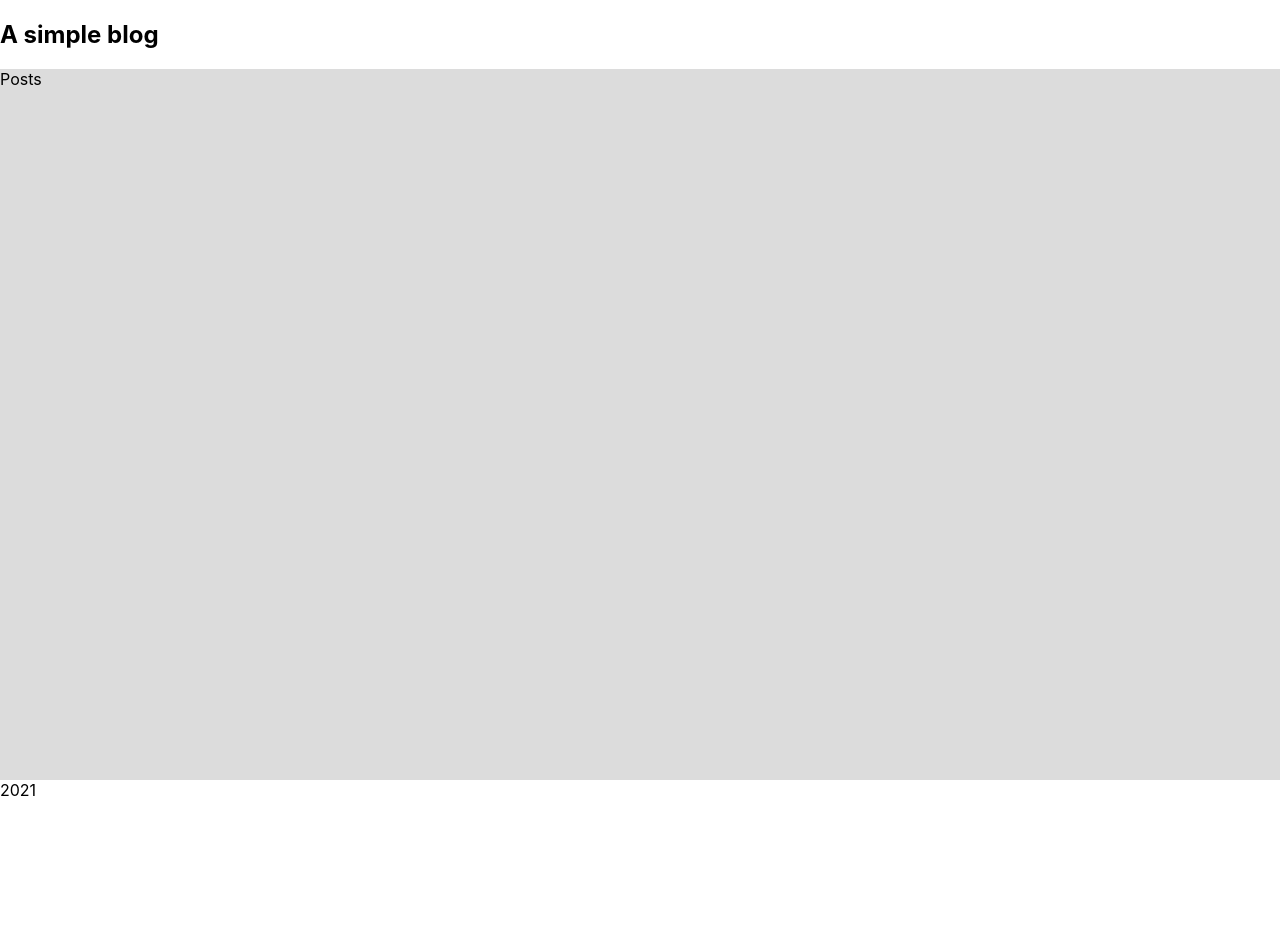
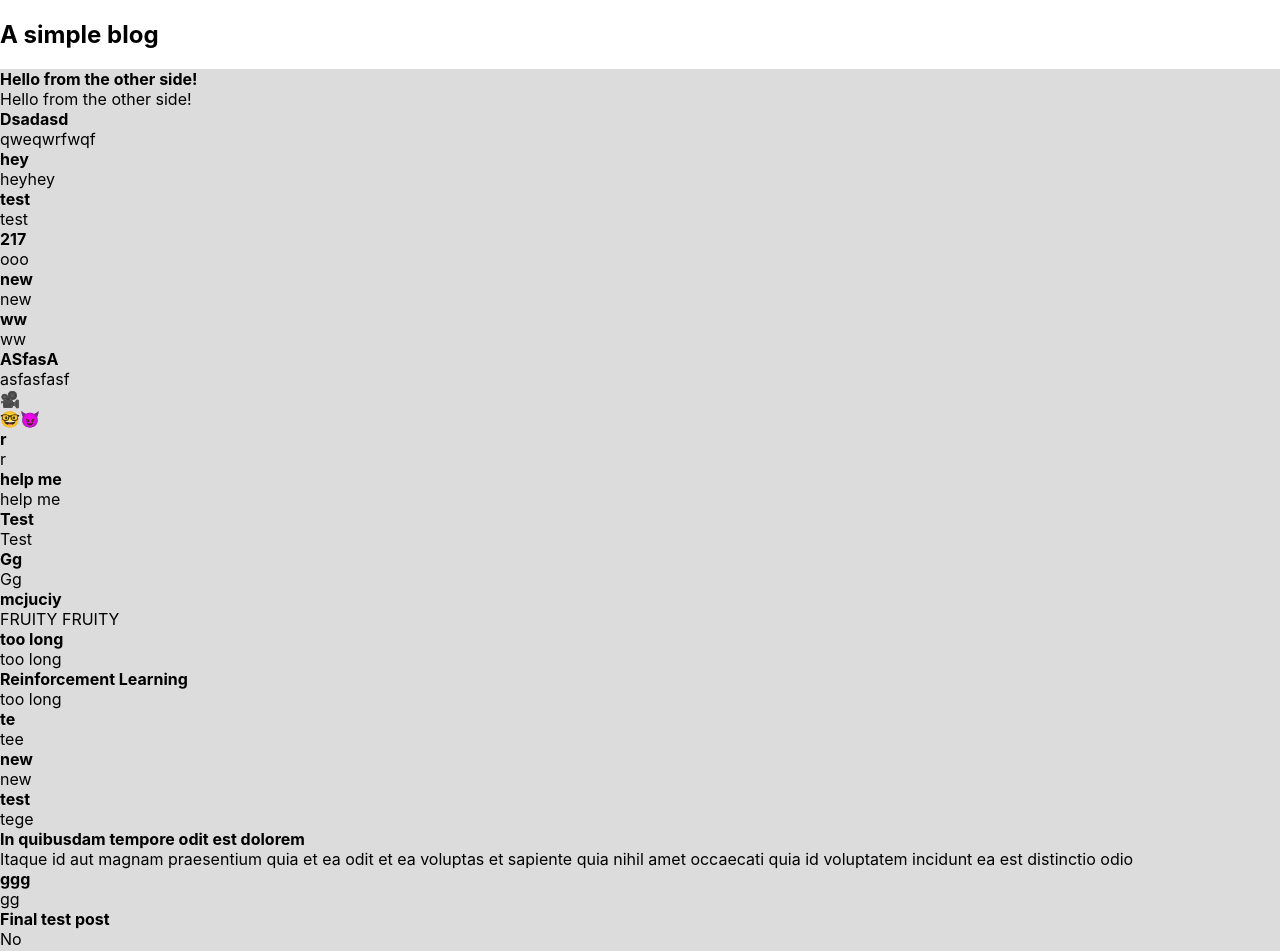
Before and after one commit to Ulisseus/simple_blog, a Next.js app: page / in a window 1280 px wide. Shown: the top 951 px of the page. Before the commit the page ends 800 px from the top, so only its background shows below. Built offline with nearby package versions, Linux system fonts and the light colour scheme; no server answers.

Commit message:
add post rendering

```diff
--- a/components/Post.tsx
+++ b/components/Post.tsx
@@ -1,7 +1,13 @@
 import React from "react";
-import styled from "styled-components";
-import { Post } from "../types/post";
+import { Post as PostType } from "../types/post";
 
-const Post: React.FC<{ post: Post }> = ({ post }) => {
-  return <div>Post</div>;
+const Post: React.FC<{ post: PostType }> = ({ post }) => {
+  return (
+    <div>
+      <b>{post.title}</b>
+      <section>{post.body}</section>
+    </div>
+  );
 };
+
+export default Post;
--- a/pages/index.tsx
+++ b/pages/index.tsx
@@ -1,8 +1,8 @@
-import Head from "next/head";
-import Image from "next/image";
-import styles from "../styles/Home.module.css";
 import axios from "axios";
 import styled, { css } from "styled-components";
+import { posts } from "../testData/posts";
+import { Post as PostType } from "../types/post";
+import PostComponent from "../components/Post";
 
 const NavBar: React.FC = () => {
   return (
@@ -22,7 +22,13 @@ const Footer: React.FC = () => {
 };
 
 const Posts: React.FC = () => {
-  return <StyledPosts>Posts</StyledPosts>;
+  return (
+    <StyledPosts>
+      {posts.map((p) => {
+        return <PostComponent post={p as PostType} key={p.id} />;
+      })}
+    </StyledPosts>
+  );
 };
 
 const Layout = styled.div`
@@ -32,9 +38,9 @@ const Layout = styled.div`
 `;
 
 export default function Home() {
-  axios
-    .get("https://simple-blog-api.crew.red/posts")
-    .then((res) => console.log(res.data));
+  // axios
+  //.get("https://simple-blog-api.crew.red/posts")
+  //.then((res) => console.log(res.data));
   return (
     <Layout>
       <NavBar />
--- /dev/null
+++ b/testData/posts.ts
@@ -0,0 +1,261 @@
+export const posts = [
+  {
+    title: "Hello from the other side!",
+    body: "Hello from the other side!",
+    id: 210,
+  },
+  {
+    title: "Dsadasd",
+    body: "qweqwrfwqf",
+    id: 213,
+  },
+  {
+    title: "hey",
+    body: "heyhey",
+    id: 214,
+  },
+  {
+    title: "test",
+    body: "test",
+    id: 215,
+  },
+  {
+    body: "ooo",
+    title: "217",
+    id: 217,
+  },
+  {
+    title: "new",
+    body: "new",
+    id: 218,
+  },
+  {
+    title: "ww",
+    body: "ww",
+    id: 219,
+  },
+  {
+    title: "ASfasA",
+    body: "asfasfasf",
+    id: 220,
+  },
+  {
+    title: "🎥",
+    body: "🤓😈",
+    id: 221,
+  },
+  {
+    title: "r",
+    body: "r",
+    id: 222,
+  },
+  {
+    title: "help me",
+    body: "help me",
+    id: 223,
+  },
+  {
+    title: "Test",
+    body: "Test",
+    id: 224,
+  },
+  {
+    title: "Gg",
+    body: "Gg",
+    id: 225,
+  },
+  {
+    title: "mcjuciy",
+    body: "FRUITY FRUITY\n",
+    id: 226,
+  },
+  {
+    title: "",
+    body: "",
+    id: 227,
+  },
+  {
+    title: "",
+    body: "",
+    id: 228,
+  },
+  {
+    title: "too long",
+    body: "too long",
+    id: 229,
+  },
+  {
+    title: "Reinforcement Learning",
+    body: "too long",
+    id: 230,
+  },
+  {
+    title: "te",
+    body: "tee",
+    id: 231,
+  },
+  {
+    title: "new",
+    body: "new",
+    id: 232,
+  },
+  {
+    first_name: "Andy",
+    last_name: "Just",
+    phone: "273508234",
+    address: "gfdgjodfg",
+    id: 233,
+  },
+  {
+    title: "test",
+    body: "tege",
+    id: 234,
+  },
+  {
+    title: "In quibusdam tempore odit est dolorem",
+    body: "Itaque id aut magnam praesentium quia et ea odit et ea voluptas et sapiente quia nihil amet occaecati quia id voluptatem incidunt ea est distinctio odio",
+    id: 235,
+  },
+  {
+    '{"title":"Hello","body":"Body"}': "",
+    id: 236,
+  },
+  {
+    '{"title":"Title","body":"Body"}': "",
+    id: 237,
+  },
+  {
+    '{"title":"tgtgtg","body":"hello"}': "",
+    id: 238,
+  },
+  {
+    title: "ggg",
+    body: "gg",
+    id: 239,
+  },
+  {
+    title: "Final test post",
+    body: "No",
+    id: 240,
+  },
+  {
+    title: "lol",
+    body: "too long",
+    id: 241,
+  },
+  {
+    title: "too long",
+    body: "lol",
+    id: 242,
+  },
+  {
+    title: "ffff",
+    body: "aaaaa",
+    id: 243,
+  },
+  {
+    title: "DIBIL",
+    body: "IVAN",
+    id: 244,
+  },
+  {
+    title: "jjjj",
+    body: "gggg",
+    id: 247,
+  },
+  {
+    title: "авмав",
+    body: "амваі",
+    id: 248,
+  },
+  {
+    title: "hellooo",
+    body: "hello body ",
+    id: 249,
+  },
+  {
+    title: "Title Made From Elyas's Computer",
+    body: "Next JS App with Redux",
+    id: 250,
+  },
+  {
+    title: "Test 123",
+    body: "TEst123",
+    id: 251,
+  },
+  {
+    title: "fggjh",
+    body: "rtertrte",
+    id: 252,
+  },
+  {
+    title: "check123",
+    body: "check123",
+    id: 253,
+  },
+  {
+    title: null,
+    body: "check123234",
+    id: 254,
+  },
+  {
+    title: "Privet",
+    body: "Privet ny kak tu tam",
+    id: 255,
+  },
+  {
+    title: "last ",
+    body: "post",
+    id: 256,
+  },
+  {
+    title: "last ",
+    body: "post12",
+    id: 257,
+  },
+  {
+    title: "header",
+    body: "body",
+    id: 258,
+  },
+  {
+    title: "header",
+    body: "body23",
+    id: 259,
+  },
+  {
+    title: "header",
+    body: "body23",
+    id: 260,
+  },
+  {
+    title: "Jira",
+    body: "dasfasdgfasdgasdg",
+    id: 261,
+  },
+  {
+    title: "React-Redux Blog",
+    body: "Lorem ipsum dolor sit amet, consectetur adipiscing elit, sed do eiusmod tempor incididunt ut labore et dolore magna aliqua. Ut enim ad minim veniam, quis nostrud exercitation ullamco laboris nisi ut aliquip ex ea commodo consequat. Duis aute irure dolor in reprehenderit in voluptate velit esse cillum dolore eu fugiat nulla pariatur. Excepteur sint occaecat cupidatat non proident, sunt in culpa qui officia deserunt mollit anim id est laborum.",
+    id: 262,
+  },
+  {
+    title: "new post title updated w",
+    body: "new post body updated",
+    id: 264,
+  },
+  {
+    title: "last edited",
+    body: "last edited",
+    id: 265,
+  },
+  {
+    title: "vercel",
+    body: "vercel",
+    id: 268,
+  },
+  {
+    title: "last edited",
+    body: "vercel",
+    id: 269,
+  },
+];
```
